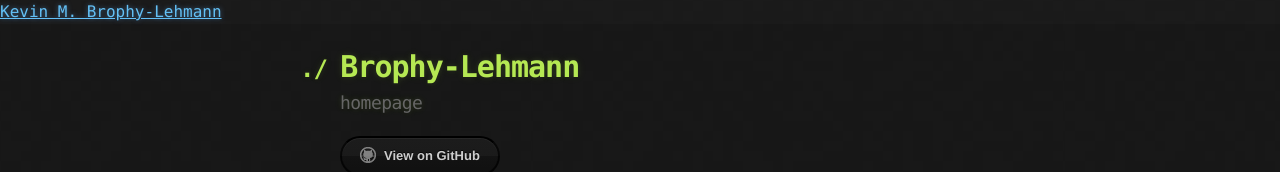
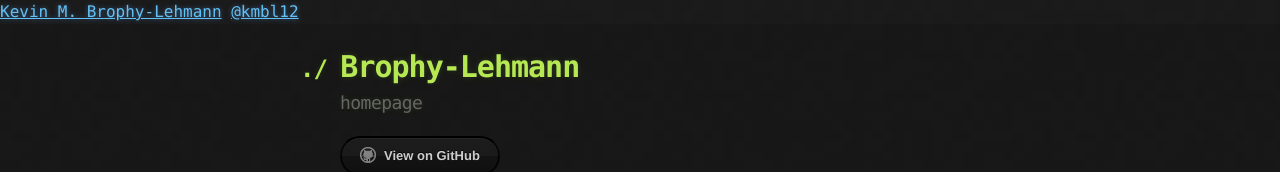
Before and after one commit to kmbl/kmbl.github.io, a plain HTML site: page index.html in a window 1280 px wide. Shown: the top 172 px of the page. Drawn offline with Linux system fonts and the light colour scheme.

Commit message:
Update index.html

```diff
--- a/index.html
+++ b/index.html
@@ -9,6 +9,7 @@
     <link rel="stylesheet" type="text/css" href="stylesheets/print.css" media="print">
     <a class="h-card" href="http://brophy-lehmann.com">
 <img src="/photo.png" alt="" />Kevin M. Brophy-Lehmann</a>
+<a href="https://twitter.com/kmbl12" rel="me">@kmbl12</a>
 
     <title>kmbl</title>
   </head>
```
